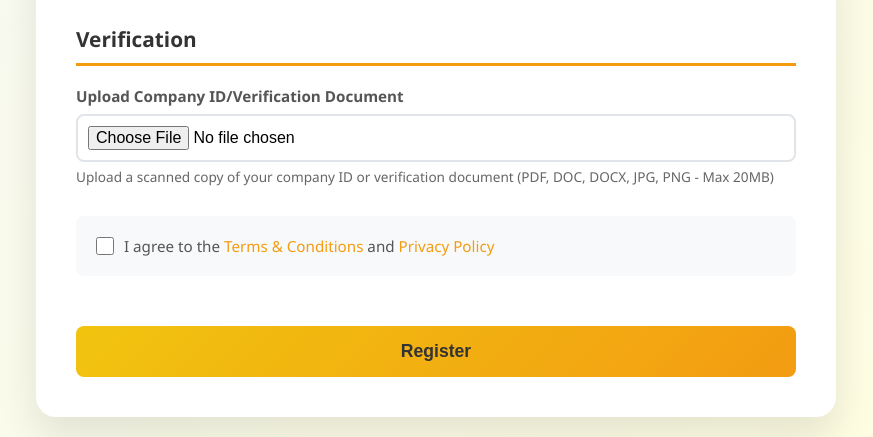
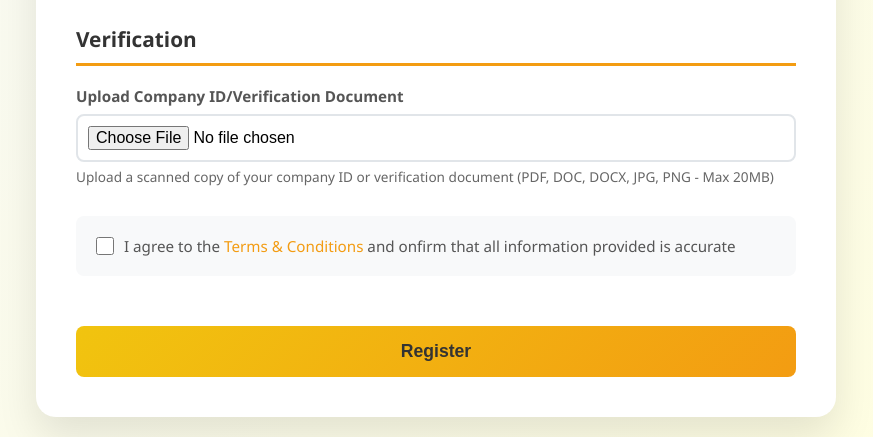
Before and after one commit to anushkathacore18/SUVIDHA-ONLINE-INTERNSHIP, a Flask app: page /register/employee in a window 1280 px wide. Shown: the part 822-1259 px from the top of the page, without its empty margins (204-1077 px from the left). Run offline with Flask 3, Linux system fonts and the light colour scheme.

Commit message:
Update employee_registration.html

```diff
--- a/templates/employee_registration.html
+++ b/templates/employee_registration.html
@@ -304,7 +304,7 @@
 
                 <div class="terms">
                     <input type="checkbox" id="agree" name="agree" required>
-                    <label for="agree">I agree to the <span style="color: #f39c12; cursor: default; text-decoration: none;">Terms & Conditions</span> and <span style="color: #f39c12; cursor: default; text-decoration: none;">Privacy Policy</span></label>
+                    <label for="agree">I agree to the <span style="color: #f39c12; cursor: default; text-decoration: none;">Terms & Conditions</span> and onfirm that all information provided is accurate</label>
                 </div>
 
                 <button type="submit" class="btn">Register</button>
```
